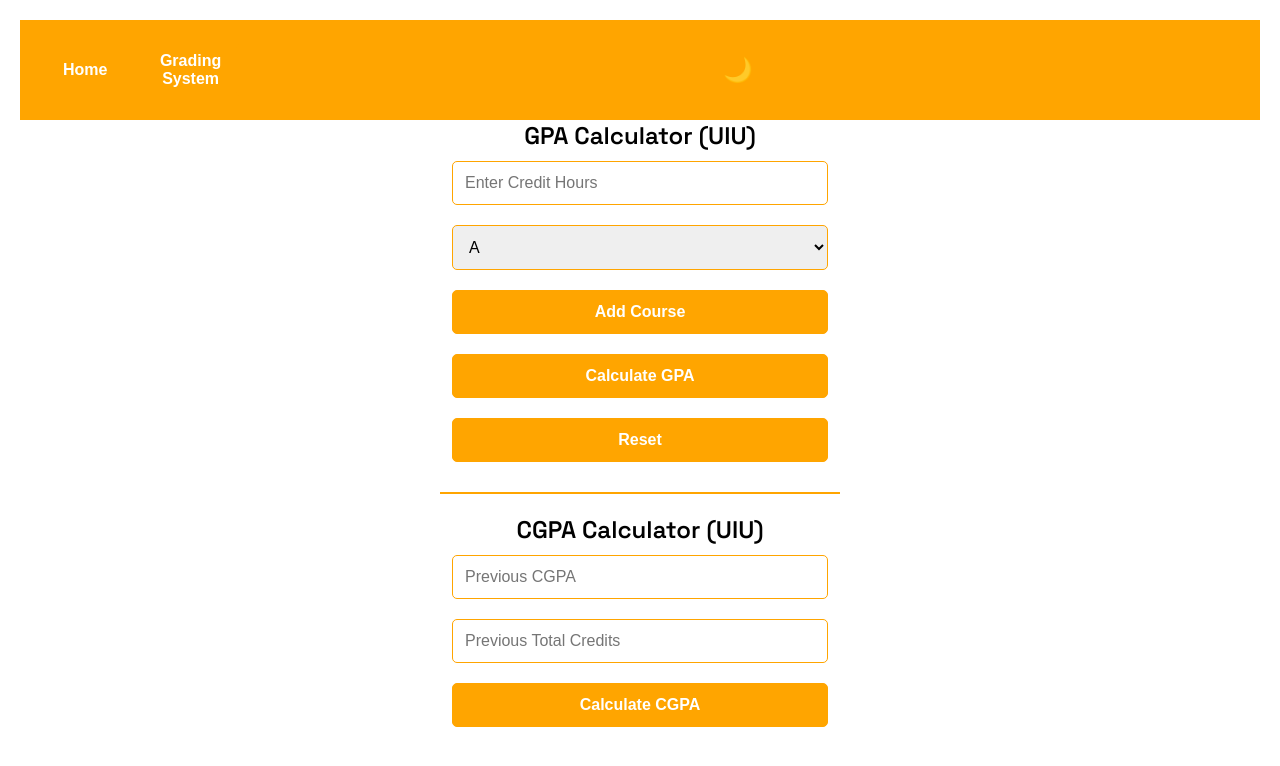
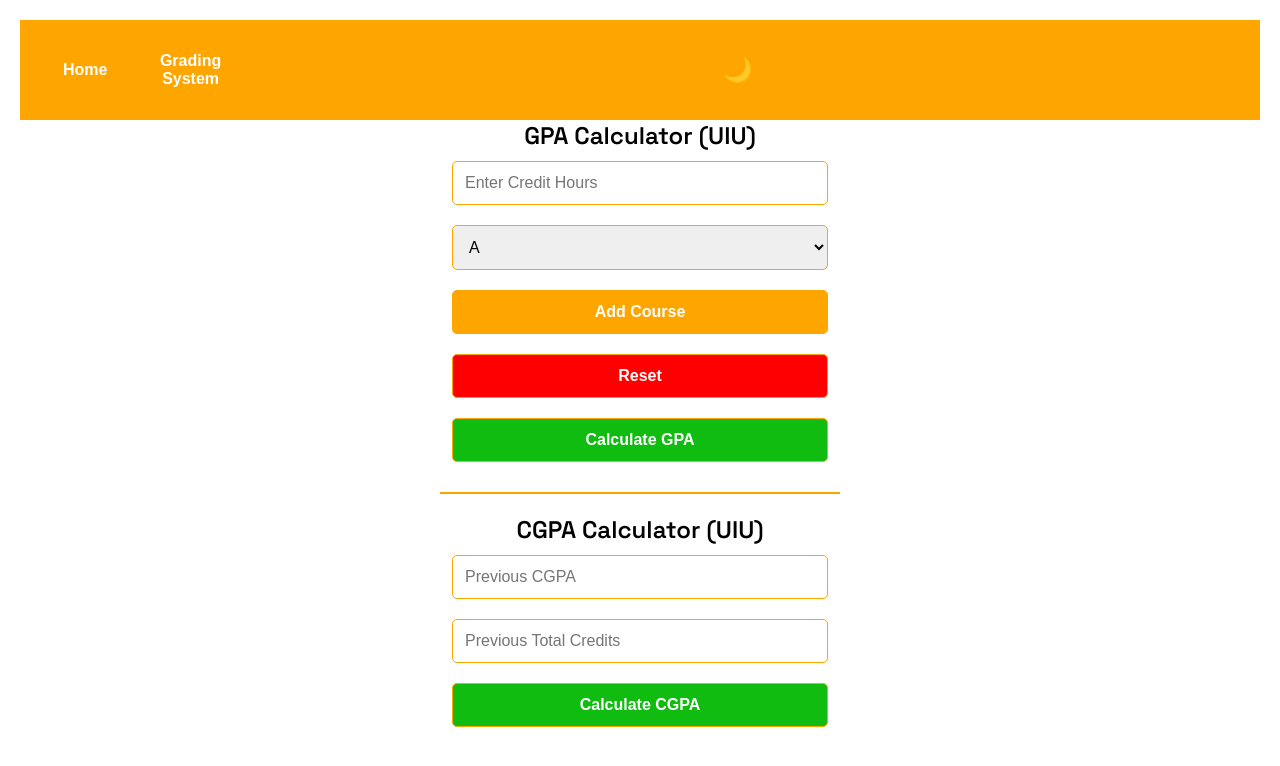
Before and after one commit to Redowan-Tanvir-Shifat/CGPA_Calculator_UIU, a plain HTML site: page index.html in a window 1280 px wide. Drawn offline with Linux system fonts and the light colour scheme.

Commit message:
Button Color update

```diff
--- a/index.html
+++ b/index.html
@@ -86,14 +86,31 @@
             transition: background 0.3s;
         }
 
+        button.reset-btn {
+            background-color: red;
+        }
+
+        button.reset-btn:hover {
+            background-color: rgb(230, 26, 26);
+        }
+
+        button.cal-btn {
+            background-color: rgb(17, 188, 17);
+        }
+
+        button.cal-btn:hover {
+            background-color: rgb(15, 166, 15);
+        }
+
         button:hover {
             background-color: darkorange;
         }
 
         .result {
             font-size: 1.2em;
-            font-weight: bold;
+            font-weight: bolder;
             margin-top: 15px;
+            color: rgb(17, 188, 17);
         }
 
         table {
@@ -171,8 +188,10 @@
         </select>
         <button onclick="addCourse()">Add Course</button>
         <ul id="courseList"></ul>
-        <button onclick="calculateGPA()">Calculate GPA</button>
-        <button onclick="resetCalculator()">Reset</button>
+
+        <!-- <button onclick="resetCalculator()">Reset</button> -->
+        <button class="reset-btn" onclick="resetCalculator()">Reset</button>
+        <button class="cal-btn" onclick="calculateGPA()">Calculate GPA</button>
         <div class="result" id="gpaResult"></div>
 
         <hr style="margin: 20px 0; border: 1px solid orange;">
@@ -180,7 +199,7 @@
         <h2>CGPA Calculator (UIU)</h2>
         <input type="number" id="prevCgpa" placeholder="Previous CGPA" step="0.01">
         <input type="number" id="prevCredits" placeholder="Previous Total Credits" min="1">
-        <button onclick="calculateCGPA()">Calculate CGPA</button>
+        <button class="cal-btn" onclick="calculateCGPA()">Calculate CGPA</button>
         <div class="result" id="cgpaResult"></div>
     </div>
 
```
